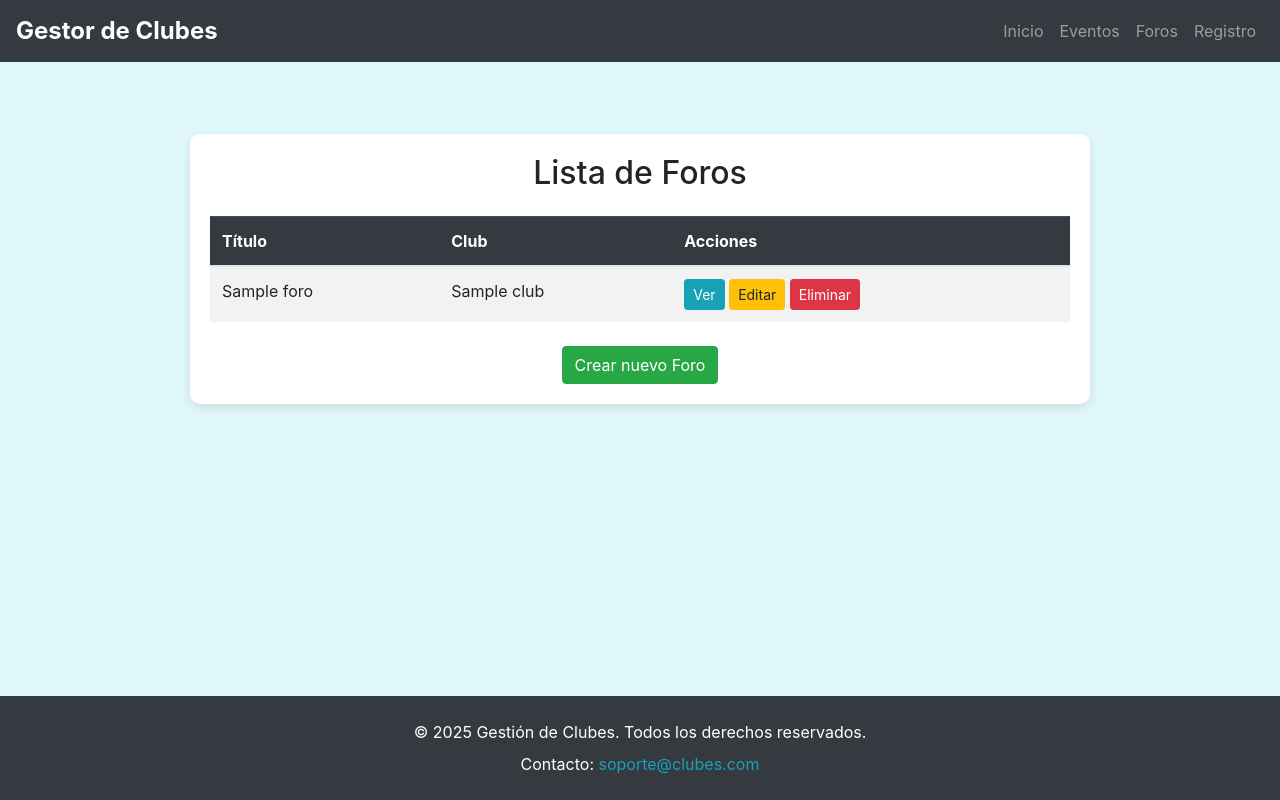
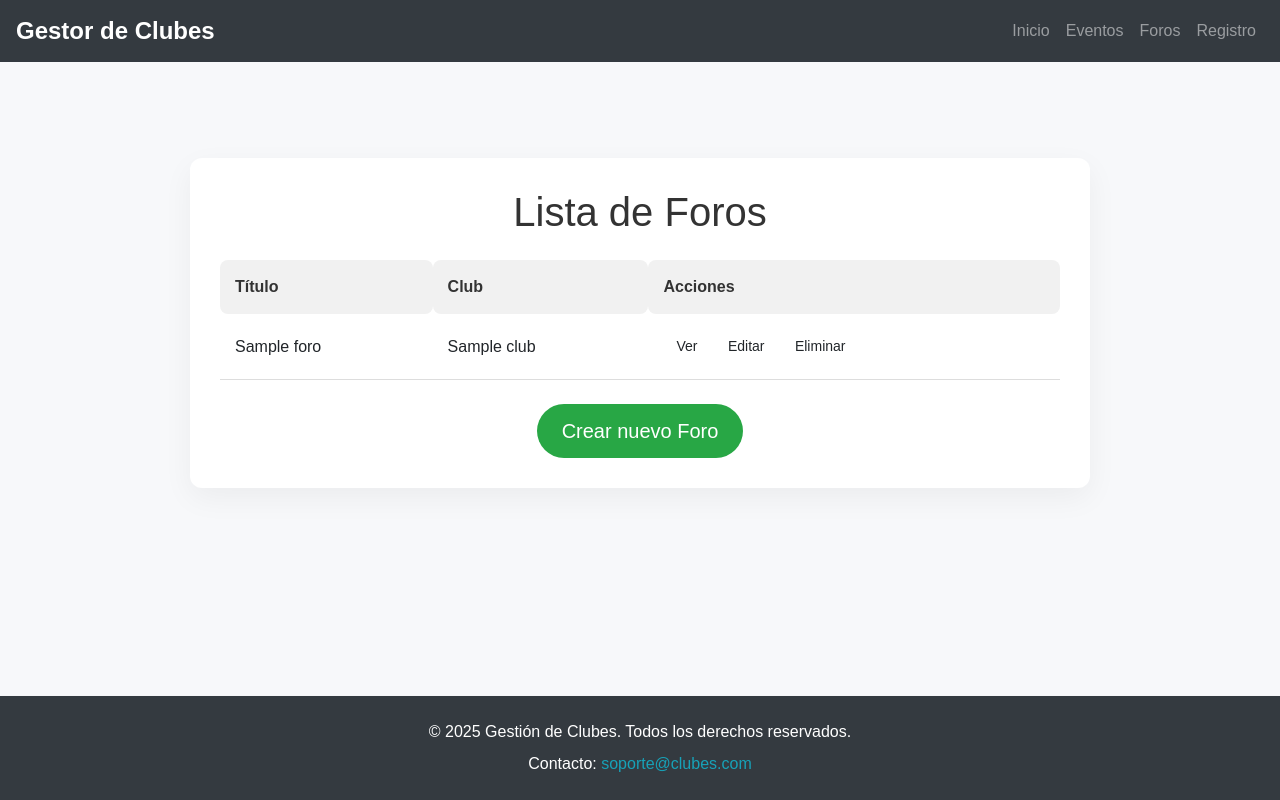
Before and after one commit to hidravneno/gestion_clubes-bien, a Django app: page /foros/ in a window 1280 px wide. Run offline with Django 4.2, Linux system fonts and the light colour scheme; tables that the repository leaves empty hold one stand-in row (values such as "Sample post"); some libraries are stand-ins or nearby versions.

Commit message:
lista foros

```diff
--- a/templates/foros/lista_foros.html
+++ b/templates/foros/lista_foros.html
@@ -3,25 +3,84 @@
 {% block content %}
 <style>
     body {
-        background-color: #e0f7fa; /* Azul claro casi cyan */
+        background-color: #f7f8fa; /* Fondo suave y claro */
+        font-family: 'Arial', sans-serif;
     }
     .content-wrapper {
         background-color: white; /* Fondo blanco para el contenido */
-        padding: 20px;
-        border-radius: 10px;
-        box-shadow: 0px 4px 10px rgba(0, 0, 0, 0.1);
+        padding: 30px;
+        border-radius: 12px;
+        box-shadow: 0px 10px 30px rgba(0, 0, 0, 0.05);
         max-width: 900px;
         margin: auto;
     }
+    h1, h3 {
+        color: #333; /* Gris oscuro para encabezados */
+        font-weight: 500;
+    }
+    table {
+        margin-top: 20px;
+        width: 100%;
+        border-collapse: collapse;
+    }
+    th, td {
+        padding: 15px;
+        text-align: left;
+        font-size: 16px;
+    }
+    th {
+        background-color: #f1f1f1; /* Color claro para el encabezado de la tabla */
+        color: #333;
+        border-radius: 8px;
+    }
+    td {
+        background-color: #fff;
+        border-bottom: 1px solid #ddd;
+        border-radius: 8px;
+    }
+    td a {
+        transition: all 0.3s ease;
+        padding: 8px 15px;
+        border-radius: 5px;
+        font-size: 14px;
+        color: #0275d8;
+        border: 1px solid transparent;
+    }
+    td a:hover {
+        background-color: #f1f1f1;
+        border-color: #ddd;
+    }
+    .btn-lg {
+        padding: 12px 25px;
+        border-radius: 30px;
+        font-weight: 500;
+        color: #fff;
+        background-color: #28a745; /* Verde */
+        border: none;
+        transition: all 0.3s ease;
+    }
+    .btn-lg:hover {
+        background-color: #218838; /* Verde más oscuro */
+        box-shadow: 0px 4px 10px rgba(0, 0, 0, 0.1);
+    }
+    .btn-action {
+        transition: all 0.3s ease-in-out;
+        font-size: 14px;
+    }
+    .btn-action:hover {
+        transform: scale(1.05);
+        background-color: #e9ecef;
+        box-shadow: 0 3px 8px rgba(0, 0, 0, 0.1);
+    }
 </style>
 
-<div class="container mt-4">
+<div class="container mt-5" data-aos="fade-up">
     <div class="content-wrapper">
-        <h2 class="text-center mb-4">Lista de Foros</h2>
+        <h1 class="text-center mb-4">Lista de Foros</h1>
 
         {% if foros %}
-        <table class="table table-striped">
-            <thead class="table-dark">
+        <table>
+            <thead>
                 <tr>
                     <th>Título</th>
                     <th>Club</th>
@@ -34,9 +93,9 @@
                     <td>{{ foro.titulo }}</td>
                     <td>{{ foro.club.nombre }}</td>
                     <td>
-                        <a href="{% url 'detalle_foro' foro.id %}" class="btn btn-info btn-sm">Ver</a>
-                        <a href="{% url 'editar_foro' foro.id %}" class="btn btn-warning btn-sm">Editar</a>
-                        <a href="{% url 'eliminar_foro' foro.id %}" class="btn btn-danger btn-sm">Eliminar</a>
+                        <a href="{% url 'detalle_foro' foro.id %}" class="btn btn-action">Ver</a>
+                        <a href="{% url 'editar_foro' foro.id %}" class="btn btn-action">Editar</a>
+                        <a href="{% url 'eliminar_foro' foro.id %}" class="btn btn-action">Eliminar</a>
                     </td>
                 </tr>
                 {% endfor %}
@@ -47,7 +106,9 @@
         {% endif %}
 
         <div class="text-center mt-4">
-            <a href="{% url 'crear_foro' %}" class="btn btn-success">Crear nuevo Foro</a>
+            <a href="{% url 'crear_foro' %}" class="btn btn-lg">
+                Crear nuevo Foro
+            </a>
         </div>
     </div>
 </div>
```
